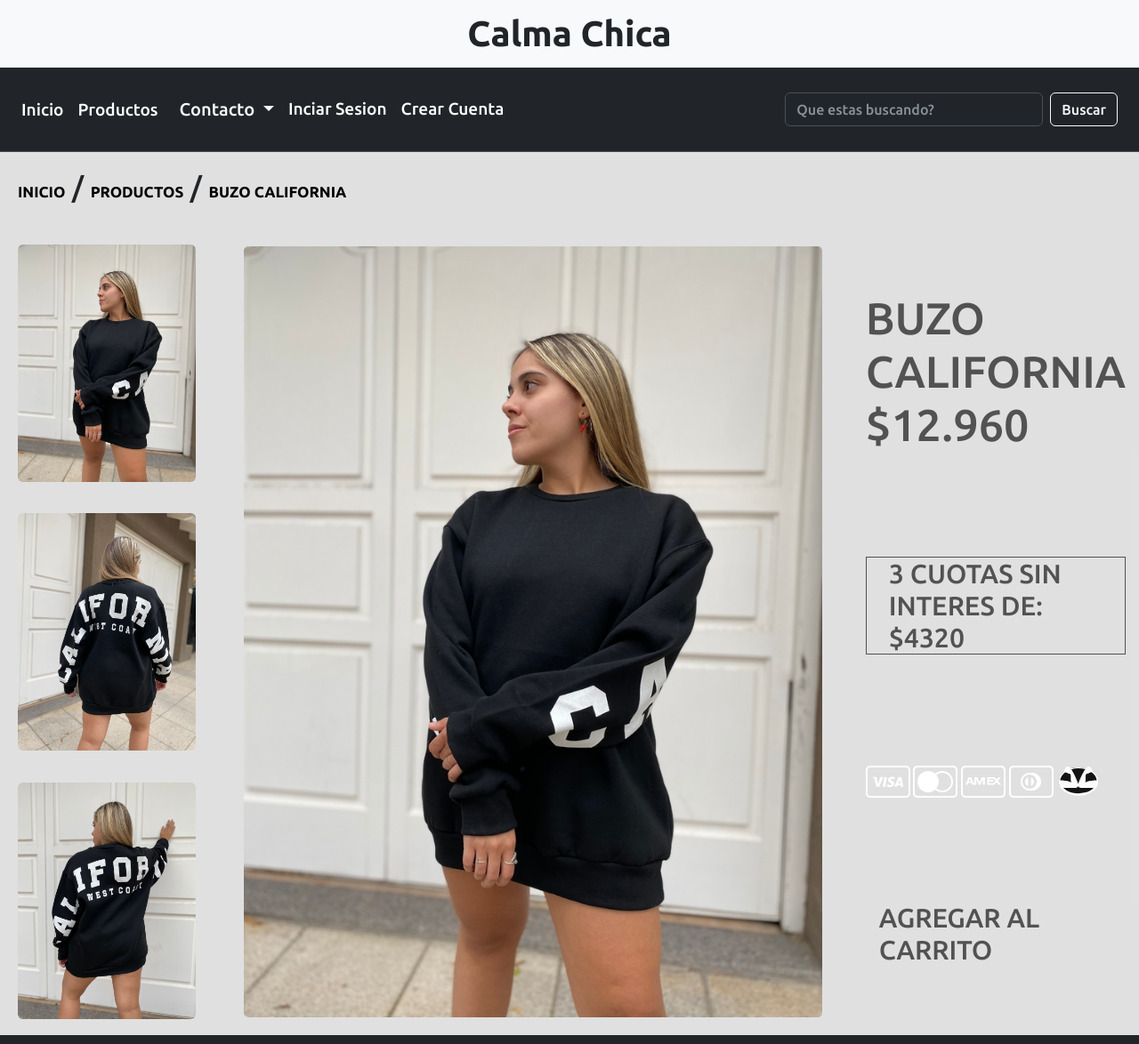
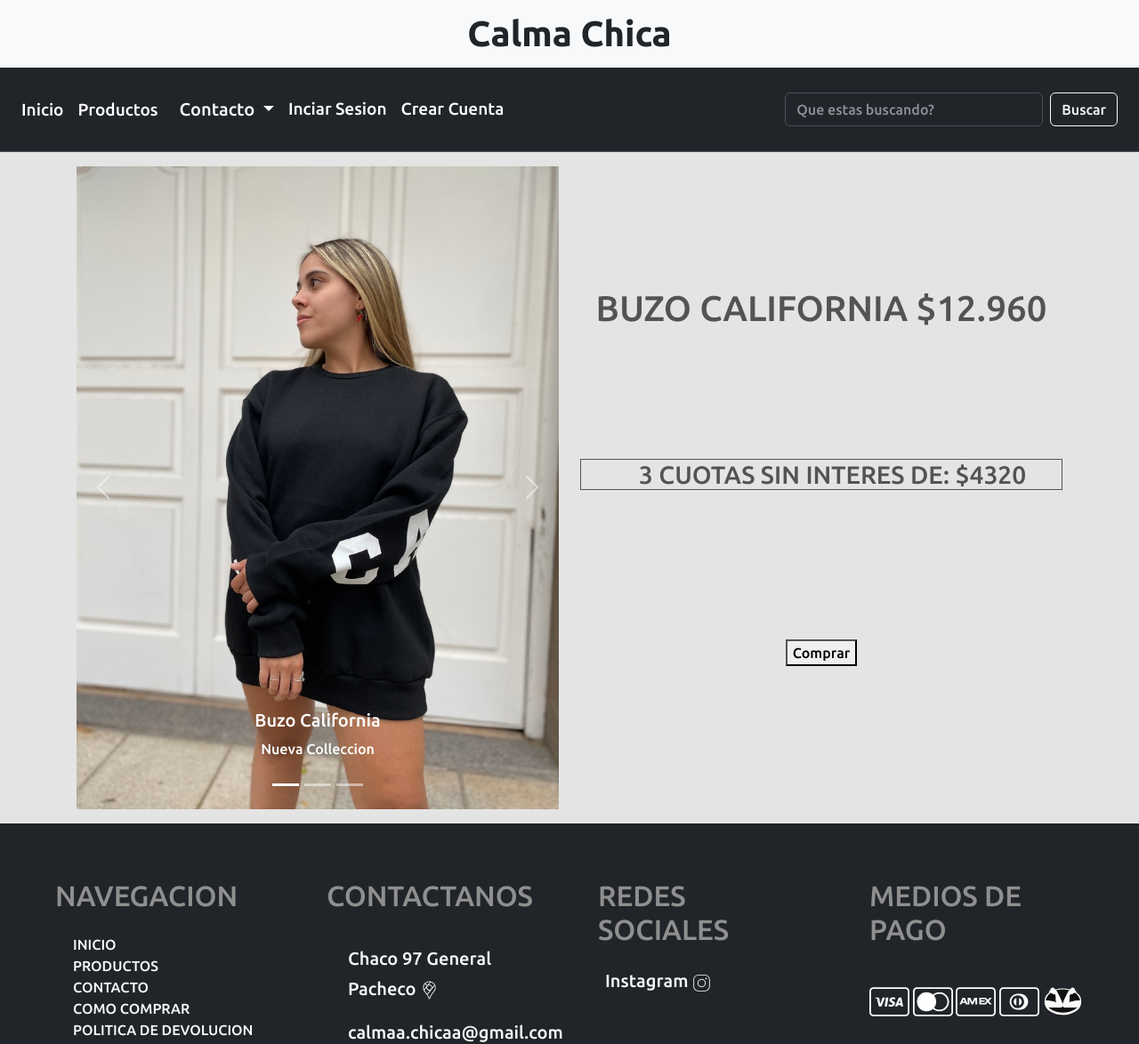
Before and after one commit to OlivaresLeonel/calmachica-proyecto-coder, a website: page pages/buzo-california.html in a window 1280 px wide. Shown: the top 1174 px of the page at 89% size. Drawn offline with nearby package versions, Linux system fonts and the light colour scheme.

Commit message:
nuevo layout para exposicion

```diff
--- a/pages/buzo-california.html
+++ b/pages/buzo-california.html
@@ -83,47 +83,66 @@
     </nav>
     </header>
 
-    <main id="mainRopa">
-        <div id="mainPagRopa">
-            <h2>
-                <a href="../index.html">INICIO</a> / <a href="./productos.html">PRODUCTOS</a> / <a href="#">BUZO
-                    CALIFORNIA</a>
-            </h2>
+    <main>
+        <div class="container p-3">
+            <div class="row row-cols-1 row-cols-md-2">
+                <div id="carouselExampleCaptions" class="carousel slide col">
+                    <div class="carousel-indicators">
+                        <button type="button" data-bs-target="#carouselExampleCaptions" data-bs-slide-to="0"
+                            class="active" aria-current="true" aria-label="Slide 1"></button>
+                        <button type="button" data-bs-target="#carouselExampleCaptions" data-bs-slide-to="1"
+                            aria-label="Slide 2"></button>
+                        <button type="button" data-bs-target="#carouselExampleCaptions" data-bs-slide-to="2"
+                            aria-label="Slide 3"></button>
+                    </div>
+                    <div class="carousel-inner">
+                        <div class="carousel-item active">
+                            <img src="../img/buzocalifornia.jpeg" class="d-block w-100" alt="...">
+                            <div class="carousel-caption d-none d-md-block">
+                                <h5>Buzo California</h5>
+                                <p>Nueva Colleccion</p>
+                            </div>
+                        </div>
+                        <div class="carousel-item">
+                            <img src="../img/buzocaliforniaback.jpeg" class="d-block w-100" alt="...">
+                            <div class="carousel-caption d-none d-md-block">
+                                <h5>Buzo California</h5>
+                                <p>SNueva Colleccion</p>
+                            </div>
+                        </div>
+                        <div class="carousel-item">
+                            <img src="../img/buzocaliforniaback2.jpeg" class="d-block w-100" alt="...">
+                            <div class="carousel-caption d-none d-md-block">
+                                <h5>Buzo California</h5>
+                                <p>Nueva Colleccion</p>
+                            </div>
+                        </div>
+                    </div>
+                    <button class="carousel-control-prev" type="button" data-bs-target="#carouselExampleCaptions"
+                        data-bs-slide="prev">
+                        <span class="carousel-control-prev-icon" aria-hidden="true"></span>
+                        <span class="visually-hidden">Previous</span>
+                    </button>
+                    <button class="carousel-control-next" type="button" data-bs-target="#carouselExampleCaptions"
+                        data-bs-slide="next">
+                        <span class="carousel-control-next-icon" aria-hidden="true"></span>
+                        <span class="visually-hidden">Next</span>
+                    </button>
                 </div>
 
-        <section id="sideImgRopa">
-            <img class="sideRopa" src="../img/buzocalifornia.jpeg" alt="">
-            <img class="sideRopa" src="../img/buzocaliforniaback.jpeg" alt="">
-            <img class="sideRopa" src="../img/buzocaliforniaback2.jpeg" alt="">
-        </section>
-
-        <section id="midImgRopa">
-            <img class="midRopa" src="../img/buzocalifornia.jpeg" alt="">
-        </section>
-
-        <aside id="infoProdRopa">
-            <div>
-                <h3 id="ropaPrecio">
-                    BUZO CALIFORNIA
-                    $12.960
-                </h3>
+                <aside class="col d-flex flex-column justify-content-evenly">
+                    <div class="d-flex justify-content-center">
+                        <h3 id="ropaPrecio" class="fs-1"> BUZO CALIFORNIA $12.960 </h3>
                     </div>
                     <div>
-                <h4 id="cuotasRopa">
-                    3 CUOTAS SIN INTERES DE: $4320
-                </h4>
+                        <h4 id="cuotasRopa" class="fs-3 d-flex justify-content-center"> 3 CUOTAS SIN INTERES DE: $4320 </h4>
                     </div>
-            <div>
-                <img class="caliCards" src="../img/visa.svg" alt="">
-                <img class="caliCards" src="../img/mastercard.svg" alt="">
-                <img class="caliCards" src="../img/amex.svg" alt="">
-                <img class="caliCards" src="../img/diners-club.svg" alt="">
-                <img class="caliCards" src="../img/mercado-pago.svg" alt="">
-            </div>
-            <div>
-                <h4 id="ropaCarro">AGREGAR AL CARRITO</h4>
+                    <div class=" d-flex justify-content-center m-4">
+                        <button type="button" > Comprar </button>
                     </div>
                 </aside>
+            </div>
+        </div>
 
     </main>
 
```
Lines whose indentation alone changed are shown as unchanged.
